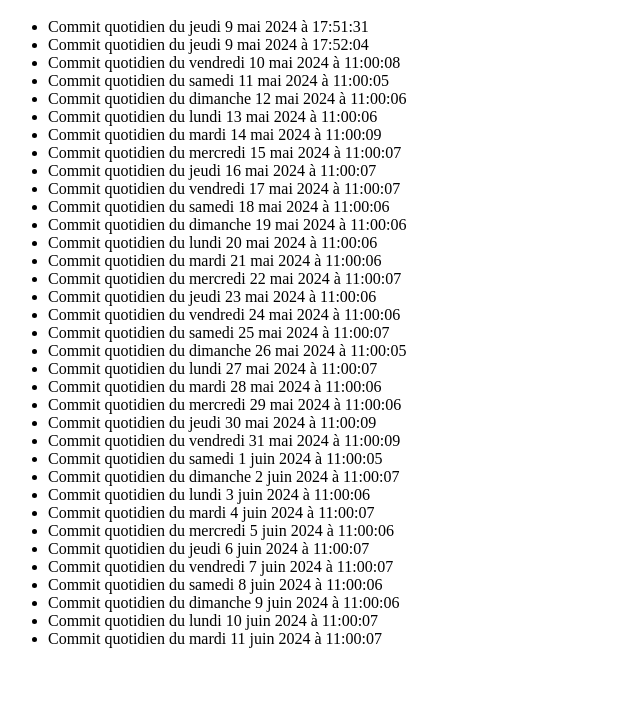
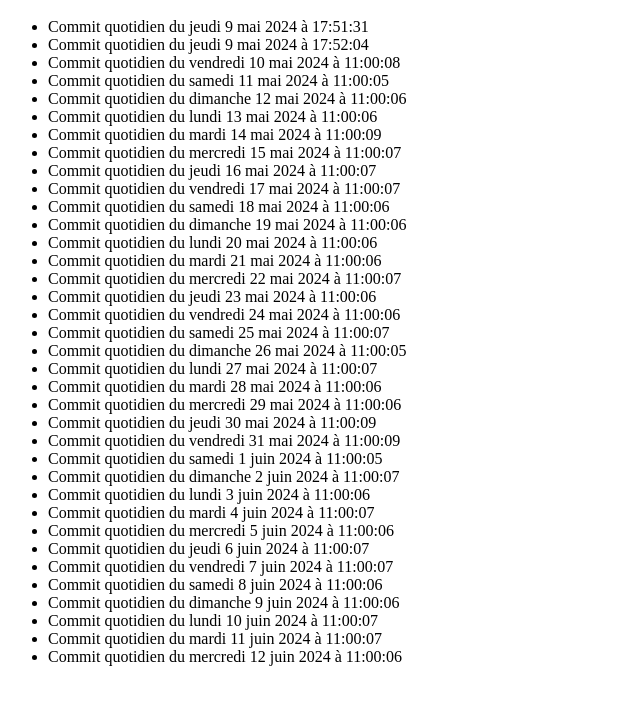
Before and after one commit to Reisorel/autocommit_bot, a website: page index.html in a window 1280 px wide. Shown: the part 48-752 px from the top of the page, without its empty margins (0-640 px from the left). Drawn offline with Linux system fonts and the light colour scheme.

Commit message:
Auto commit

```diff
--- a/index.html
+++ b/index.html
@@ -77,6 +77,8 @@
     <li>Commit quotidien du lundi 10 juin 2024 à 11:00:07</li>
 
     <li>Commit quotidien du mardi 11 juin 2024 à 11:00:07</li>
+
+    <li>Commit quotidien du mercredi 12 juin 2024 à 11:00:06</li>
   </ul>
   <script src="generate_commit.js"></script>
 
```
